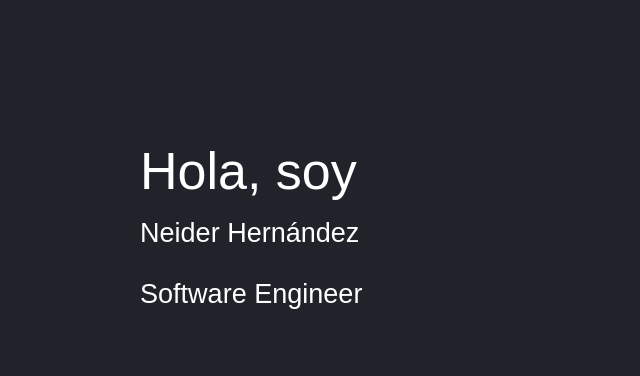
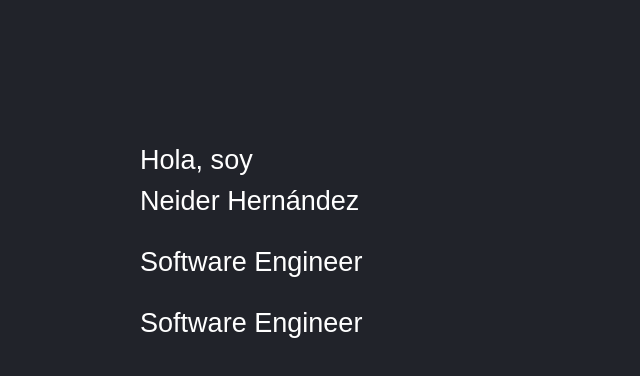
Before and after one commit to Aghent47/Aprendiendo-React-Linux, a React (Vite) app: page / in a window 1280 px wide. Shown: the top 376 px of the page, without its empty margins (0-640 px from the left). Built offline with nearby package versions, Linux system fonts and the light colour scheme.

Commit message:
getByIdtest en componente FirsApp

```diff
--- a/src/FirstApp.jsx
+++ b/src/FirstApp.jsx
@@ -16,12 +16,12 @@
 
   return (
     <>
-    <h1>{ title }</h1>
+    <div data-testid="test-title">{ title }</div>
     <p> { name } </p>
     {/* <h2> {`${getNameUsers().name} ${age} Años `}</h2>
     <h3> { subtitle } </h3> */}
     <p> { subTitle } </p>
-
+    <p> { subTitle } </p>
     </>
   )
 
```
Also changed, not shown: 2 other files (tests, documents, lock files or other folders).
